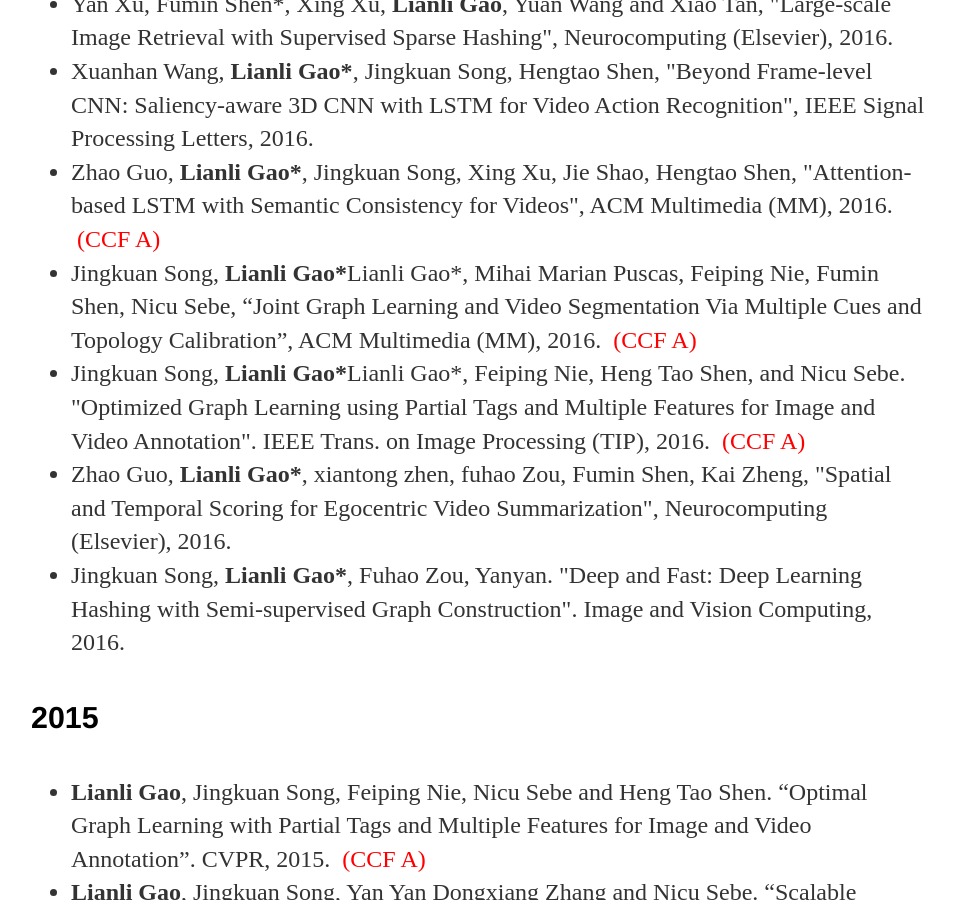
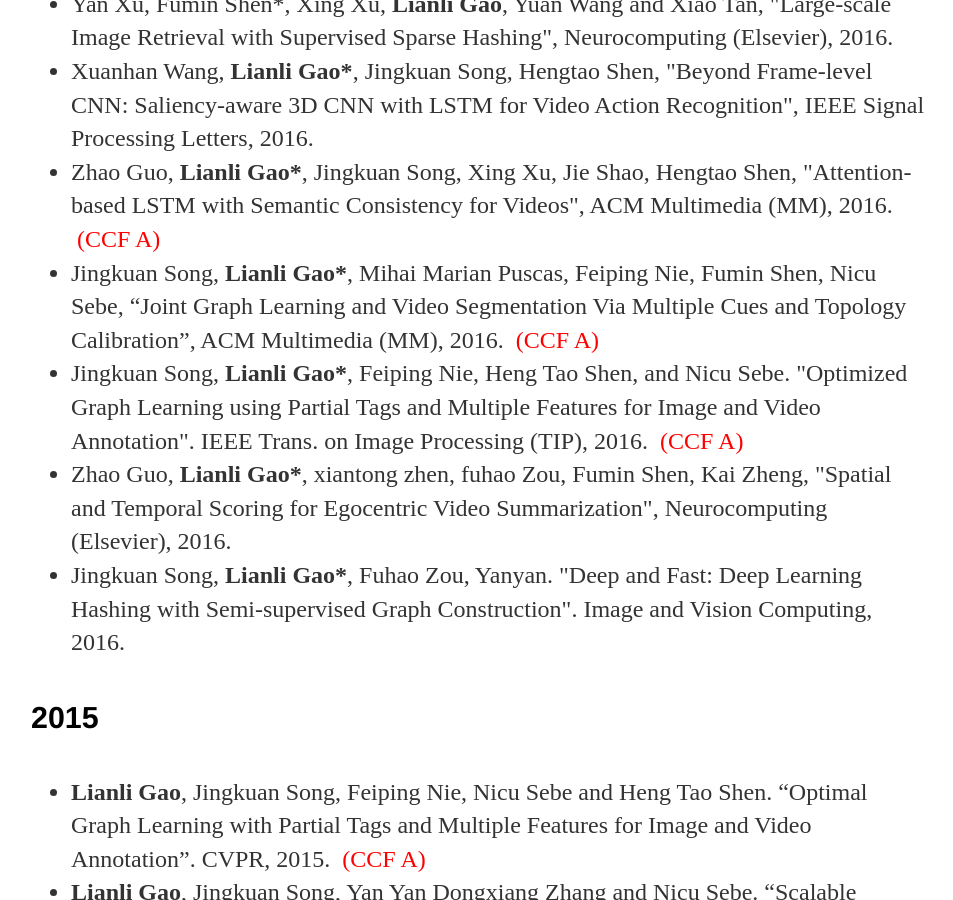
Before and after one commit to lianliGao/lianligao.github.io, a Jekyll site: the page built from cv/index.html, in a window 1280 px wide and 900 px high, scrolled down 6885 px. Shown: the whole window, without its empty margins (161-1114 px from the left). Built offline with Jekyll 4.4.1, drawn with Linux system fonts in a browser that asks for light colours; some of the changed text lies outside the part shown.

Commit message:
Update index.html

```diff
--- a/cv/index.html
+++ b/cv/index.html
@@ -66,7 +66,7 @@
 <li>  Xuehui Wu, Jie Shao, <strong>Lianli Gao</strong>, Heng Tao Shen, Unpaired  Image-to-Image Translation From Shared Deep Space. ICIP 2018. </li>
 <li>  <strong>Lianli Gao*</strong>, Jingkuan Song,  Dongxiang Zhang, Heng Tao Shen. Coarse-to-fine Image Co-segmentation with Intra and Inter Rank Constraints. IJCAI 2018. <font color="#ff0000"><b>&nbsp;</b>(CCF A)</font></li>
 <li>  Jingkuan Song, Pengpeng Zeng, <strong>Lianli Gao*</strong>, Heng Tao Shen. From Pixels to Objects: Cubic Visual Attention for Visual Question Answering. IJCAI 2018. (CCF A)<font color="#ff0000"><b>&nbsp;</b>(CCF A)</font></li>
-<li>  Jingkuan Song, Jingqiu Zhang, <strong>Lianli Gao*</strong>, Xianglon<strong>Lianli Gao</strong>g Liu, Heng Tao Shen. Dual Conditional GANs for Face Aging and Rejuvenation. IJCAI 2018.  <font color="#ff0000"><b>&nbsp;</b>(CCF A)</font></li>
+<li>  Jingkuan Song, Jingqiu Zhang, <strong>Lianli Gao*</strong>, Xianglong Liu, Heng Tao Shen. Dual Conditional GANs for Face Aging and Rejuvenation. IJCAI 2018.  <font color="#ff0000"><b>&nbsp;</b>(CCF A)</font></li>
 <li>  Jingkuan Song, Hanwang Zhang, Xiangpeng Li, <strong>Lianli Gao*</strong>, Meng Wang, Richang Hong, Self-Supervised Video Hashing with Hierarchical Binary Auto-encoder. IEEE Transactions on Image Processing (TIP), 2018. <a href="https://github.com/lixiangpengcs/Self-Supervised-Video-Hashing" rel="nofollow"><font color="#0000ff">[code]</font></a> <a href="https://ieeexplore.ieee.org/document/8310624" rel="nofollow"><font color="#0000ff">[paper]</font></a></font></a>. <font color="#ff0000"><b>&nbsp;</b>(CCF A)</font></li>
 <li>  Yuyu Guo, Jingqiu Zhang, <strong>Lianli Gao*</strong>, Exploiting Long-term Temporal Dynamics for Video Captioning. WWW 2018. </li>
 <li>  Jingkuan Song, Tao He, <strong>Lianli Gao*</strong>, Xing Xu, Alan Hajalic, Heng Tao Shen. Binary Generative Adversarial Networks for Image Retrieval. AAAI 2018. <a href="https://github.com/HTLSN/BGAN" rel="nofollow"><font color="#0000ff"> [code] </font></a>. <font color="#ff0000"><b>&nbsp;</b>(CCF A)</font></li>
@@ -101,8 +101,8 @@
 <li>  Yan Xu, Fumin Shen*, Xing Xu, <strong>Lianli Gao</strong>, Yuan Wang and Xiao Tan, "Large-scale Image Retrieval with Supervised Sparse Hashing", Neurocomputing (Elsevier), 2016. </li>
 <li>  Xuanhan Wang, <strong>Lianli Gao*</strong>, Jingkuan Song, Hengtao Shen, "Beyond Frame-level CNN: Saliency-aware 3D CNN with LSTM for Video Action Recognition", IEEE Signal Processing Letters, 2016. </li>
 <li>  Zhao Guo, <strong>Lianli Gao*</strong>, Jingkuan Song, Xing Xu, Jie Shao, Hengtao Shen, "Attention-based LSTM with Semantic Consistency for Videos", ACM Multimedia (MM), 2016.  <font color="#ff0000"><b>&nbsp;</b>(CCF A)</font></li>
-<li>  Jingkuan Song, <strong>Lianli Gao*</strong>Lianli Gao*, Mihai Marian Puscas, Feiping Nie, Fumin Shen, Nicu Sebe, “Joint Graph Learning and Video Segmentation Via Multiple Cues and Topology Calibration”, ACM Multimedia (MM), 2016.  <font color="#ff0000"><b>&nbsp;</b>(CCF A)</font></li>
-<li>  Jingkuan Song, <strong>Lianli Gao*</strong>Lianli Gao*, Feiping Nie, Heng Tao Shen, and Nicu Sebe. "Optimized Graph Learning using Partial Tags and Multiple Features for Image and Video Annotation". IEEE Trans. on Image Processing (TIP), 2016.  <font color="#ff0000"><b>&nbsp;</b>(CCF A)</font></li>
+<li>  Jingkuan Song, <strong>Lianli Gao*</strong>, Mihai Marian Puscas, Feiping Nie, Fumin Shen, Nicu Sebe, “Joint Graph Learning and Video Segmentation Via Multiple Cues and Topology Calibration”, ACM Multimedia (MM), 2016.  <font color="#ff0000"><b>&nbsp;</b>(CCF A)</font></li>
+<li>  Jingkuan Song, <strong>Lianli Gao*</strong>, Feiping Nie, Heng Tao Shen, and Nicu Sebe. "Optimized Graph Learning using Partial Tags and Multiple Features for Image and Video Annotation". IEEE Trans. on Image Processing (TIP), 2016.  <font color="#ff0000"><b>&nbsp;</b>(CCF A)</font></li>
 <li>   Zhao Guo, <strong>Lianli Gao*</strong>, xiantong zhen, fuhao Zou, Fumin Shen, Kai Zheng, "Spatial and Temporal Scoring for Egocentric Video Summarization", Neurocomputing (Elsevier), 2016.</li>
 <li>  Jingkuan Song, <strong>Lianli Gao*</strong>, Fuhao Zou, Yanyan. "Deep and Fast: Deep Learning Hashing with Semi-supervised Graph Construction". Image and Vision Computing, 2016.</li>
 </ul>
```
